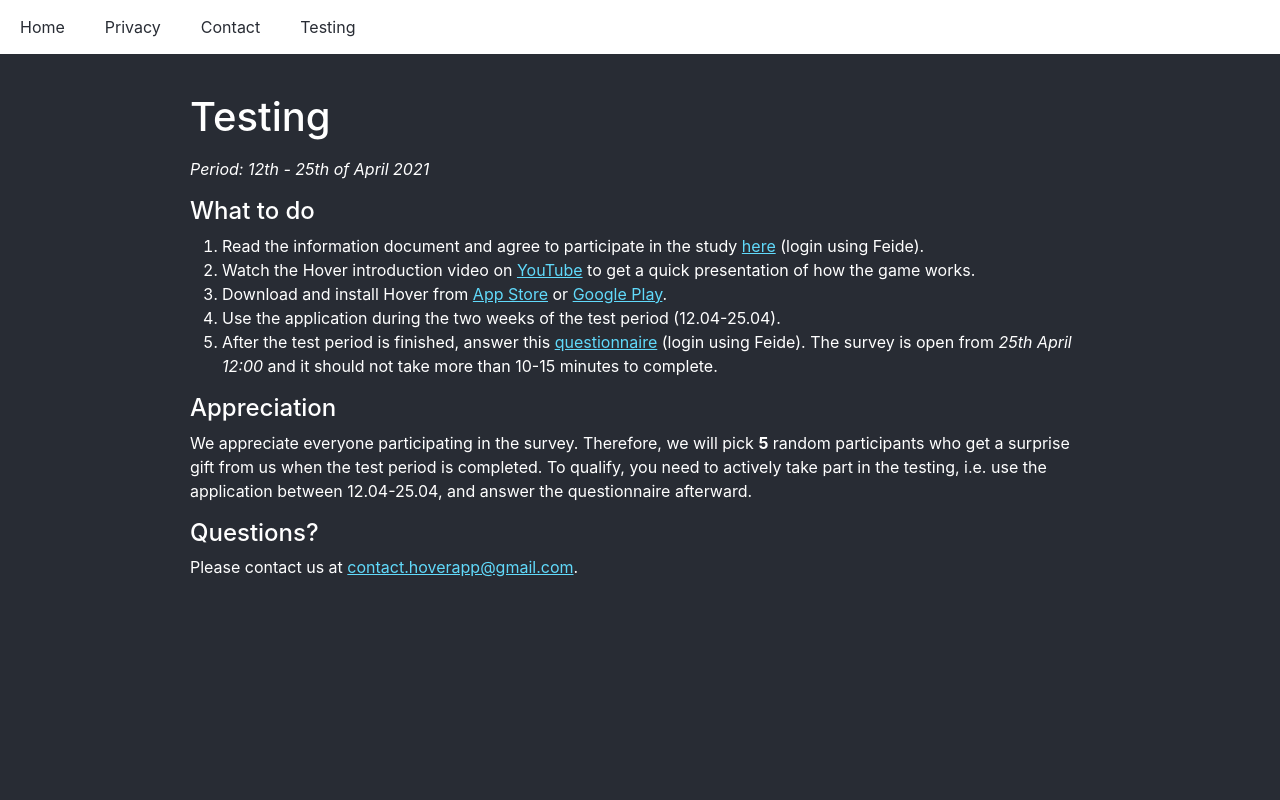
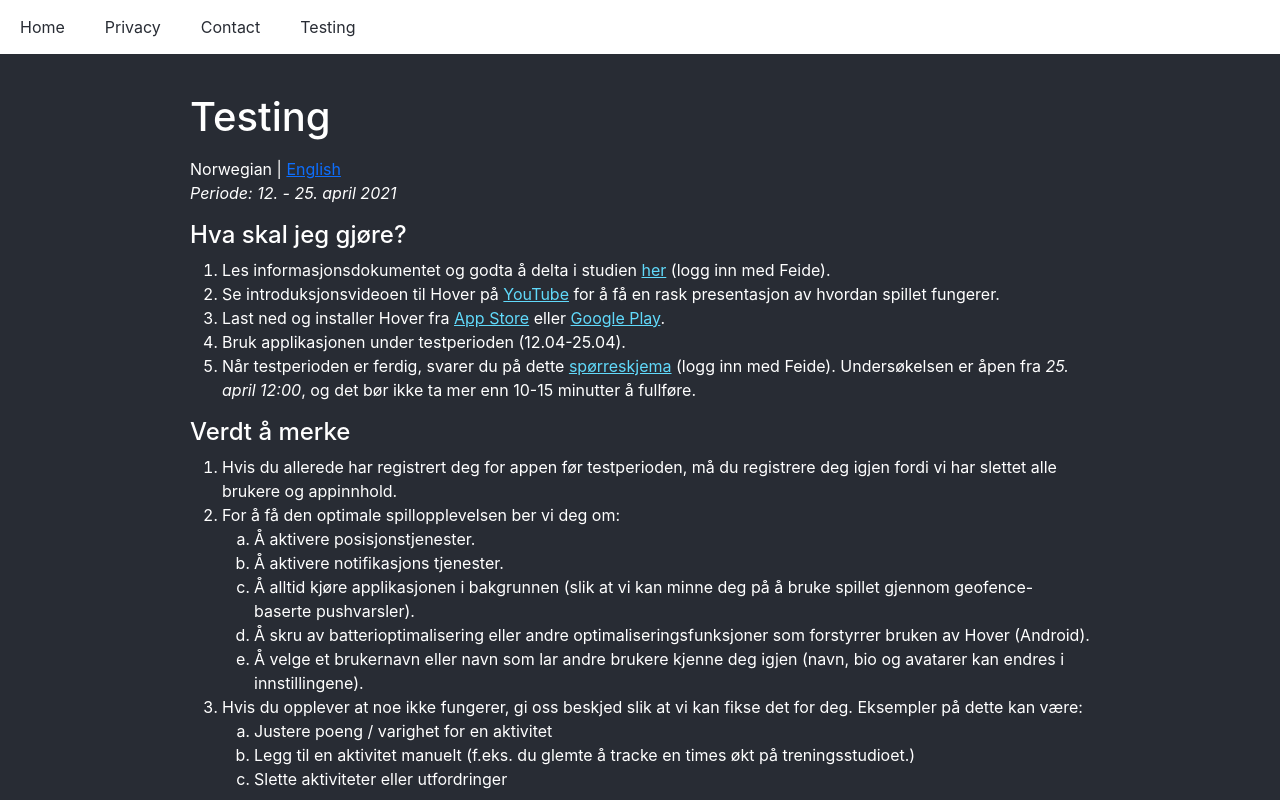
Before and after one commit to sirimykland/hover-web, a React (Create React App) app: page /testing/no in a window 1280 px wide. Shown: the top 800 px of the page. Built offline with nearby package versions, Linux system fonts and the light colour scheme.

Commit message:
added some mor information to testers and language support

```diff
--- a/src/App.tsx
+++ b/src/App.tsx
@@ -5,6 +5,7 @@ import Privacy from './Privacy/Privacy';
 import Home from './Home/Home';
 import Contact from './Contact/Contact';
 import Testing from './Testing/Testing';
+import TestingNorwegian from './Testing/TestingNorwegian';
 
 function App() {
   return (
@@ -22,7 +23,7 @@ function App() {
               <Link to="/contact">Contact</Link>
             </li>
             <li>
-              <Link to="/testing">Testing</Link>
+              <Link to="/testing/no">Testing</Link>
             </li>
           </ul>
         </nav>
@@ -36,7 +37,10 @@ function App() {
                 <Route path="/privacy">
                   <Privacy />
                 </Route>
-                <Route path="/testing">
+                <Route path="/testing/no">
+                  <TestingNorwegian />
+                </Route>
+                <Route path="/testing/en">
                   <Testing />
                 </Route>
                 <Route path="/">
--- a/src/Testing/Testing.tsx
+++ b/src/Testing/Testing.tsx
@@ -1,4 +1,5 @@
 import React from 'react';
+import { Link } from 'react-router-dom';
 import '../App.css';
 import './Testing.css';
 
@@ -6,6 +7,11 @@ function Testing() {
   return (
     <div className="my-4">
       <h1 className="header">Testing</h1>
+      <p className="text">
+        <Link to="/testing/no">Norwegian</Link>
+        {' | '}
+        English
+      </p>
       <p className="text">
         <i>Period: 12th - 25th of April 2021</i>
       </p>
@@ -66,9 +72,48 @@ function Testing() {
           take more than 10-15 minutes to complete.
         </li>
       </ol>
+
+      <h4 className="sub-header">Note</h4>
+      <ol>
+        <li>
+          If you have already signed up for the app before the testing period, you need to sign up
+          again because we have deleted all users and app content.
+        </li>
+        <li>
+          To get the optimal game experience, we ask you to:
+          <ol type="a">
+            <li>To always enable Location services.</li>
+            <li>To enable Notification services.</li>
+            <li>
+              To always run the application in the background (so that we can remind you to use the
+              game through geofence-based push notifications).
+            </li>
+            <li>
+              To turn off battery optimization or other optimization features that interfere with
+              the usage of Hover (Android).
+            </li>
+            <li>
+              Select a username or name that lets other users recognize you (name, bio, and avatars
+              can be changed in settings).
+            </li>
+          </ol>
+        </li>
+        <li>
+          If you experience something not working, let us know so we can fix it for you. Examples of
+          this may be:
+          <ol type="a">
+            <li>Adjust points/duration of an activity</li>
+            <li>
+              Manually add an activity (i.e., you forgot to record an hour-long session at the gym.)
+            </li>
+            <li>Delete activities or challenges</li>
+          </ol>
+        </li>
+      </ol>
+
       <h4 className="sub-header">Appreciation</h4>
       <p className="text">
-        We appreciate everyone participating in the survey. Therefore, we will pick{' '}
+        We appreciate everyone participating in the survey. Therefore, we will pick
         <strong>5</strong> random participants who get a surprise gift from us when the test period
         is completed. To qualify, you need to actively take part in the testing, i.e. use the
         application between 12.04-25.04, and answer the questionnaire afterward.
--- /dev/null
+++ b/src/Testing/TestingNorwegian.tsx
@@ -0,0 +1,132 @@
+import React from 'react';
+import { Link } from 'react-router-dom';
+import '../App.css';
+import './Testing.css';
+
+function TestingNorwegian() {
+  return (
+    <div className="my-4">
+      <h1 className="header">Testing</h1>
+      <p className="text">
+        Norwegian
+        {' | '}
+        <Link to="/testing/en">English</Link>
+      </p>
+      <p className="text">
+        <i>Periode: 12. - 25. april 2021</i>
+      </p>
+      <h4 className="sub-header">Hva skal jeg gjøre?</h4>
+      <ol>
+        <li>
+          Les informasjonsdokumentet og godta å delta i studien{' '}
+          <a
+            href="https://nettskjema.no/a/194091"
+            className="app-link"
+            target="_ blank"
+            rel="noopener noreferrer">
+            her
+          </a>{' '}
+          (logg inn med Feide).
+        </li>
+        <li>
+          Se introduksjonsvideoen til Hover på{' '}
+          <a
+            href="https://youtu.be/vx7aeTkt_aY"
+            className="app-link"
+            target="_ blank"
+            rel="noopener noreferrer">
+            YouTube
+          </a>{' '}
+          for å få en rask presentasjon av hvordan spillet fungerer.
+        </li>
+        <li>
+          Last ned og installer Hover fra{' '}
+          <a
+            href="https://apps.apple.com/no/app/hover/id1556425356"
+            className="app-link"
+            target="_ blank"
+            rel="noopener noreferrer">
+            App Store
+          </a>{' '}
+          eller{' '}
+          <a
+            href="https://play.google.com/store/apps/details?id=com.hoverapp.hover"
+            className="app-link"
+            target="_ blank"
+            rel="noopener noreferrer">
+            Google Play
+          </a>
+          .
+        </li>
+        <li>Bruk applikasjonen under testperioden (12.04-25.04).</li>
+        <li>
+          Når testperioden er ferdig, svarer du på dette{' '}
+          <a
+            href="https://nettskjema.no/a/183299"
+            className="app-link"
+            target="_ blank"
+            rel="noopener noreferrer">
+            spørreskjema
+          </a>{' '}
+          (logg inn med Feide). Undersøkelsen er åpen fra <i>25. april 12:00</i>, og det bør ikke ta
+          mer enn 10-15 minutter å fullføre.
+        </li>
+      </ol>
+      <h4 className="sub-header">Verdt å merke</h4>
+      <ol>
+        <li>
+          Hvis du allerede har registrert deg for appen før testperioden, må du registrere deg igjen
+          fordi vi har slettet alle brukere og appinnhold.
+        </li>
+        <li>
+          For å få den optimale spillopplevelsen ber vi deg om:
+          <ol type="a">
+            <li>Å aktivere posisjonstjenester.</li>
+            <li>Å aktivere notifikasjons tjenester.</li>
+            <li>
+              Å alltid kjøre applikasjonen i bakgrunnen (slik at vi kan minne deg på å bruke spillet
+              gjennom geofence-baserte pushvarsler).
+            </li>
+            <li>
+              Å skru av batterioptimalisering eller andre optimaliseringsfunksjoner som forstyrrer
+              bruken av Hover (Android).
+            </li>
+            <li>
+              Å velge et brukernavn eller navn som lar andre brukere kjenne deg igjen (navn, bio og
+              avatarer kan endres i innstillingene).
+            </li>
+          </ol>
+        </li>
+        <li>
+          Hvis du opplever at noe ikke fungerer, gi oss beskjed slik at vi kan fikse det for deg.
+          Eksempler på dette kan være:
+          <ol type="a">
+            <li>Justere poeng / varighet for en aktivitet</li>
+            <li>
+              Legg til en aktivitet manuelt (f.eks. du glemte å tracke en times økt på
+              treningsstudioet.)
+            </li>
+            <li>Slette aktiviteter eller utfordringer</li>
+          </ol>
+        </li>
+      </ol>
+      <h4 className="sub-header">Verdsettelse</h4>
+      <p className="text">
+        Vi setter pris på alle som deltar i testingen. Derfor vil vi velge
+        <strong> 5 </strong> tilfeldige deltakere som får en overraskelse når testperioden er
+        avsluttet. For å kvalifisere deg, må du delta aktivt i testingen, dvs. bruke applikasjonen
+        mellom 12.04-25.04 og svare på spørreskjemaet etterpå.
+      </p>
+      <h4 className="sub-header">Spørsmål?</h4>
+      <p className="text">
+        Kontakt oss på{' '}
+        <a href="mailto: contact.hoverapp@gmail.com" className="app-link">
+          contact.hoverapp@gmail.com
+        </a>
+        .
+      </p>
+    </div>
+  );
+}
+
+export default TestingNorwegian;
```
